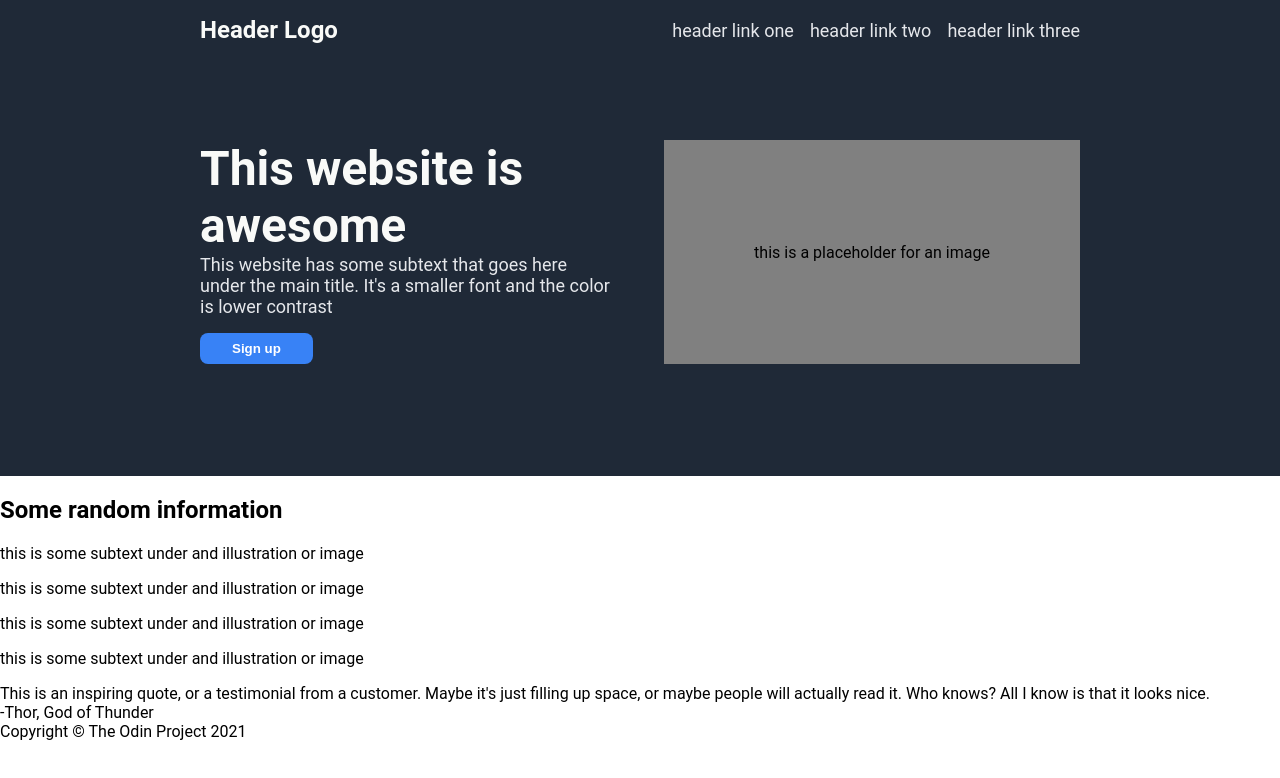
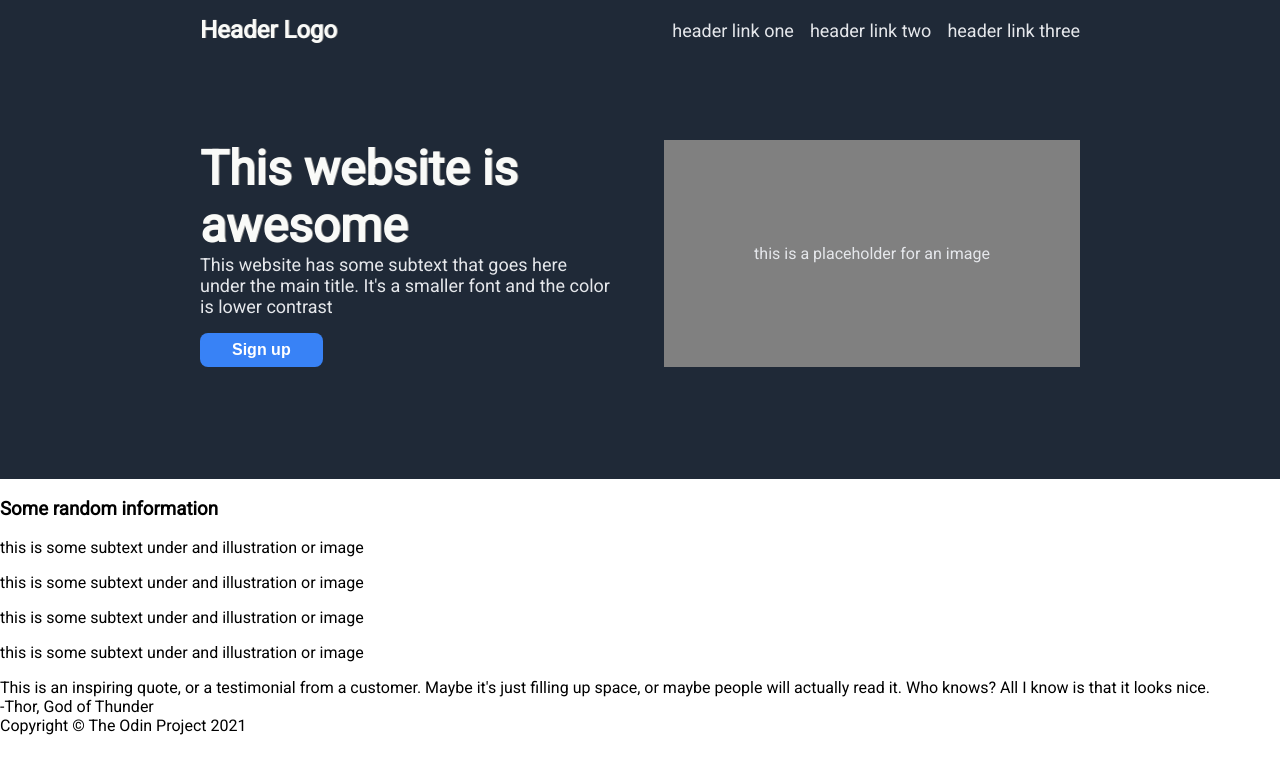
Before and after one commit to Vytazet/landing-page, a plain HTML site: page index.html in a window 1280 px wide. Drawn offline with Linux system fonts and the light colour scheme.

Commit message:
Changed font and added shadows to headings

```diff
--- a/index.html
+++ b/index.html
@@ -4,7 +4,8 @@
 <head>
   <meta charset="utf-8">
   <meta name="viewport" content="width=device-width, initial-scale=1.0">
-  <link rel="stylesheet" href="style.css">
+  <link rel="stylesheet" href="style.css" type="text/css">
+  <link href='http://fonts.googleapis.com/css?family=Roboto' rel='stylesheet' type='text/css'>
   <title>My page</title>
 </head>
 <body>
@@ -20,7 +21,7 @@
 
     <div class="hero">
       <div class="left-hero">
-        <h3>This website is awesome</h3>
+        <h2>This website is awesome</h2>
         <div class="subtext">This website has some subtext that goes here under the main title. It's a smaller font and the color is lower contrast</div>
         <button class="sign-up">Sign up</button>
       </div>
@@ -31,7 +32,7 @@
   </div>
 
   <div class="middle">
-    <h2>Some random information</h2>
+    <h3>Some random information</h2>
     <div class="block">
       <div class="card">
       </div>
--- a/style.css
+++ b/style.css
@@ -1,5 +1,5 @@
 body{
-  font-family: Roboto, Helvetica, sans-serif;
+  font-family: 'Roboto', Helvetica, sans-serif;
   margin: 0;
 }
 
@@ -22,11 +22,12 @@ ul{
   gap: 16px;
 }
 
-h3{
+h2{
   font-size: 48px;
-  font-weight: bolder;
+  font-weight: 900;
   color: #F9FAF8;
   margin: 0;
+  text-shadow: 1px 0 #888888;
 }
 
 .subtext{
@@ -42,9 +43,10 @@ h3{
 }
 
 .logo{
-  font-weight: bold;
+  font-weight: bolder;
   font-size: 24px;
   color: #F9FAF8;
+  text-shadow: 1px 0 #888888;
 }
 
 .sign-up{
@@ -65,6 +67,7 @@ h3{
   justify-content: center;
   align-items: center;
   background-color: gray;
+  color: #E5E7EB;
 }
 
 .hero{
@@ -72,3 +75,7 @@ h3{
   gap: 48px;
   margin: 96px 0;
 }
+
+button{
+  font-size: 16px;
+}
```
